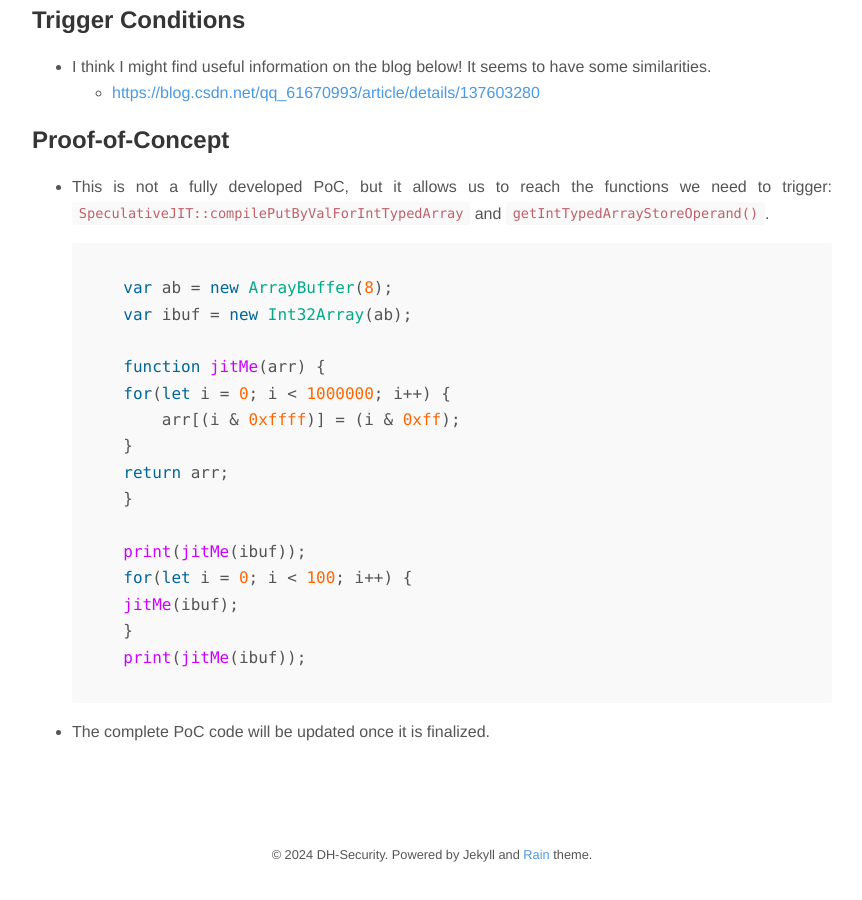
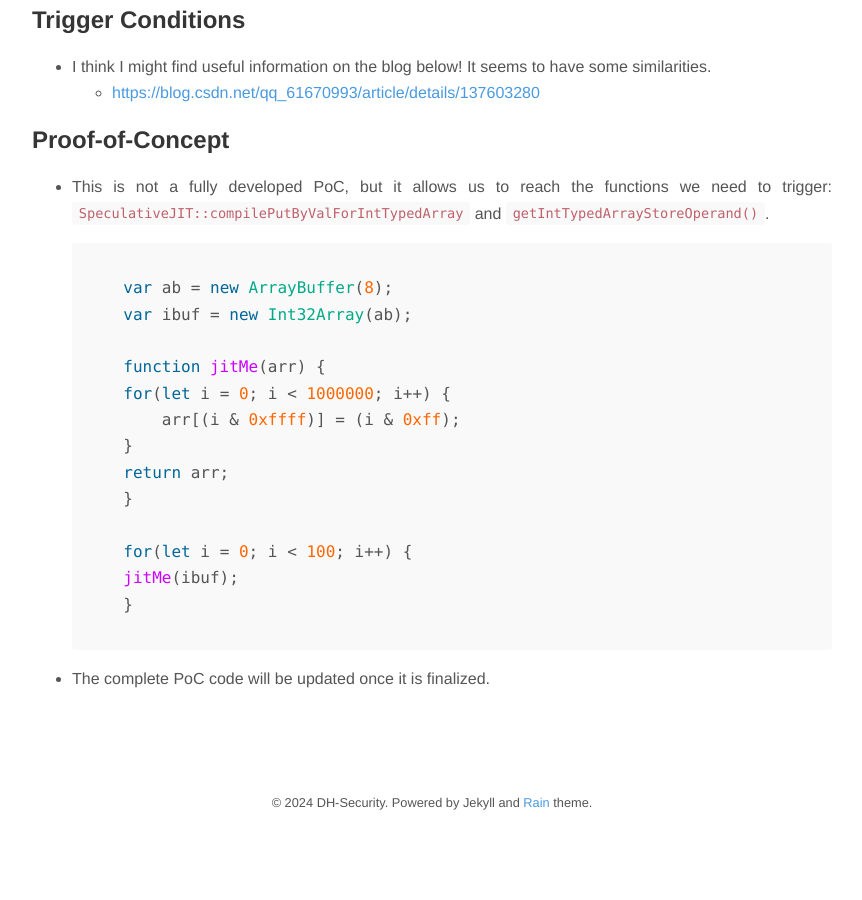
Before and after one commit to l33d0hyun/l33d0hyun.github.io, a Jekyll site: the page built from _posts/2024-12-01-CVE-2024-44308.md, in a window 1280 px wide and 900 px high, scrolled down 2119 px. Shown: the whole window, without its empty margins (208-1070 px from the left). Built offline with Jekyll 4.4.1, drawn with Linux system fonts in a browser that asks for light colours; nearby versions of some CDN libraries; after the commit the page ends 2966 px from its top, so only the background shows below that.

Commit message:
Add_CVE-2024-44308

````diff
--- a/_posts/2024-12-01-CVE-2024-44308.md
+++ b/_posts/2024-12-01-CVE-2024-44308.md
@@ -82,11 +82,9 @@ author: "Dohyun Lee (@l33d0hyun)"
     return arr;
     }
 
-    print(jitMe(ibuf));
     for(let i = 0; i < 100; i++) {
     jitMe(ibuf);
     }
-    print(jitMe(ibuf));
     ```
 
 - The complete PoC code will be updated once it is finalized.
````
